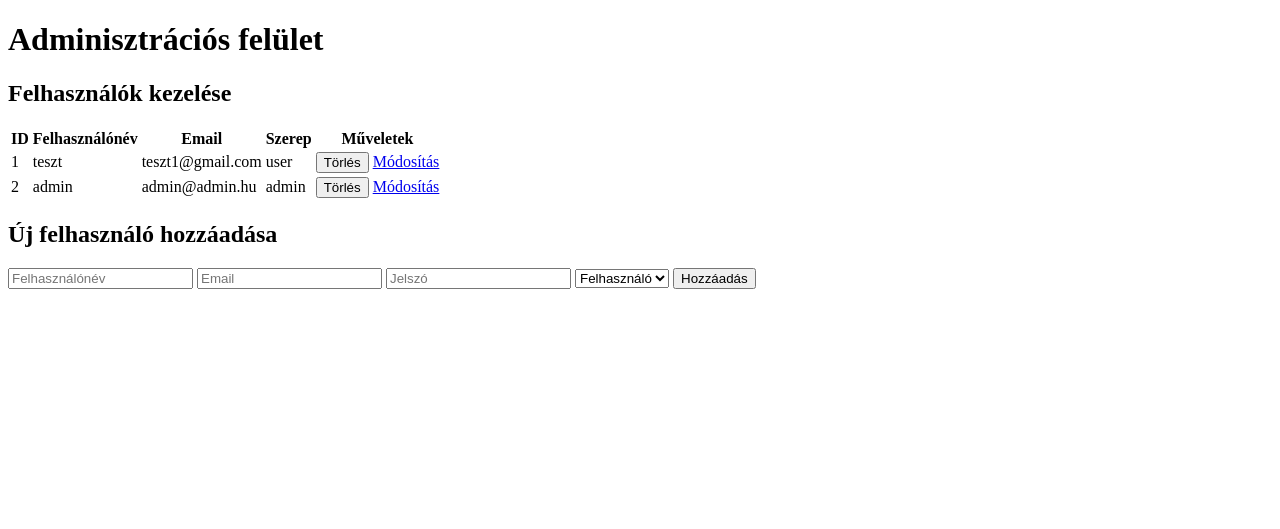
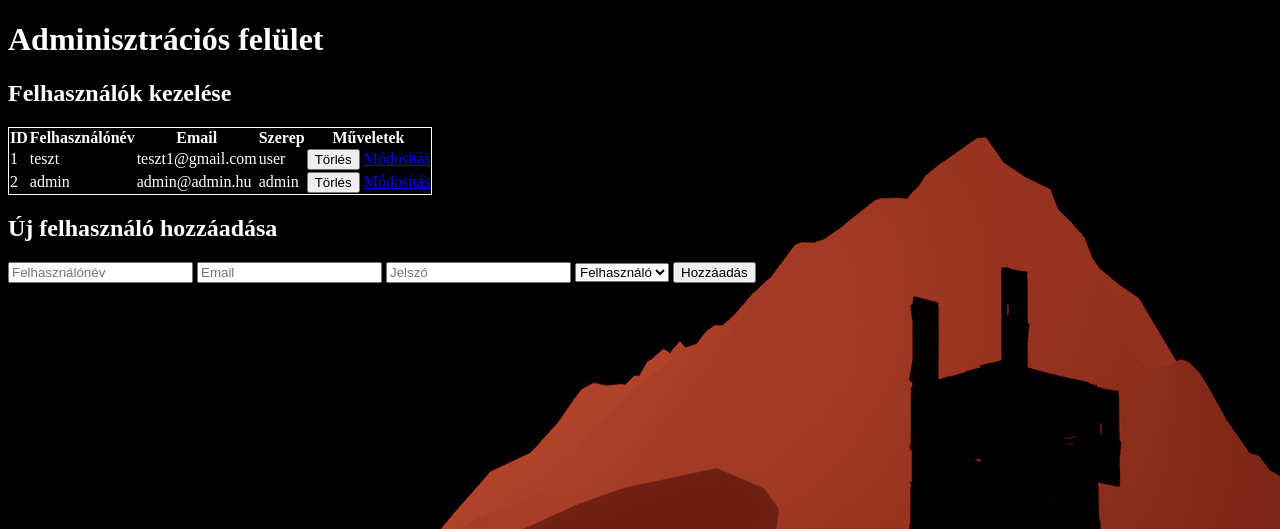
Before and after one commit to Gyula7039/web, a PHP site: page /admin.php in a window 1280 px wide. Shown: the top 529 px of the page. Run offline with PHP 8.4, Linux system fonts and the light colour scheme; a user stored in the database is signed in; data comes from the database, SQL or seed files in the repository.

Commit message:
NO DELETE

```diff
--- /dev/null
+++ b/admin.css
@@ -0,0 +1,9 @@
+body{
+    background-image: url(img/wallpaper.png);
+    color: white;
+}
+
+table{
+    border: 1px solid white;
+    border-collapse: collapse;
+}
--- a/admin.php
+++ b/admin.php
@@ -28,6 +28,7 @@ if (isset($_POST['delete_user'])) {
 <head>
     <meta charset="UTF-8">
     <meta name="viewport" content="width=device-width, initial-scale=1.0">
+    <link rel="stylesheet" href="admin.css">
     <title>Admin felület</title>
 </head>
 <body>
```
Also changed, not shown: img/wallpaper.png (added).
